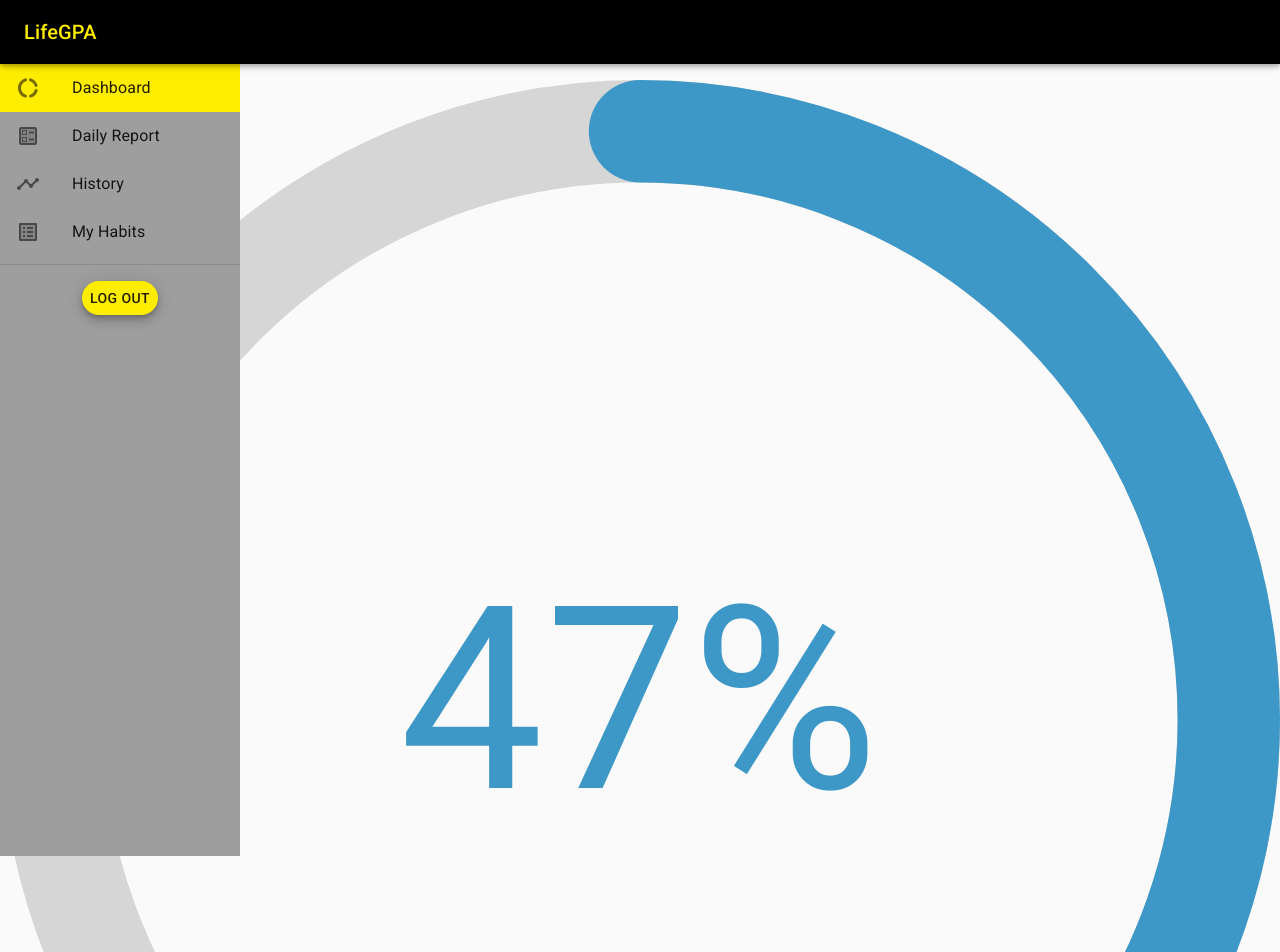
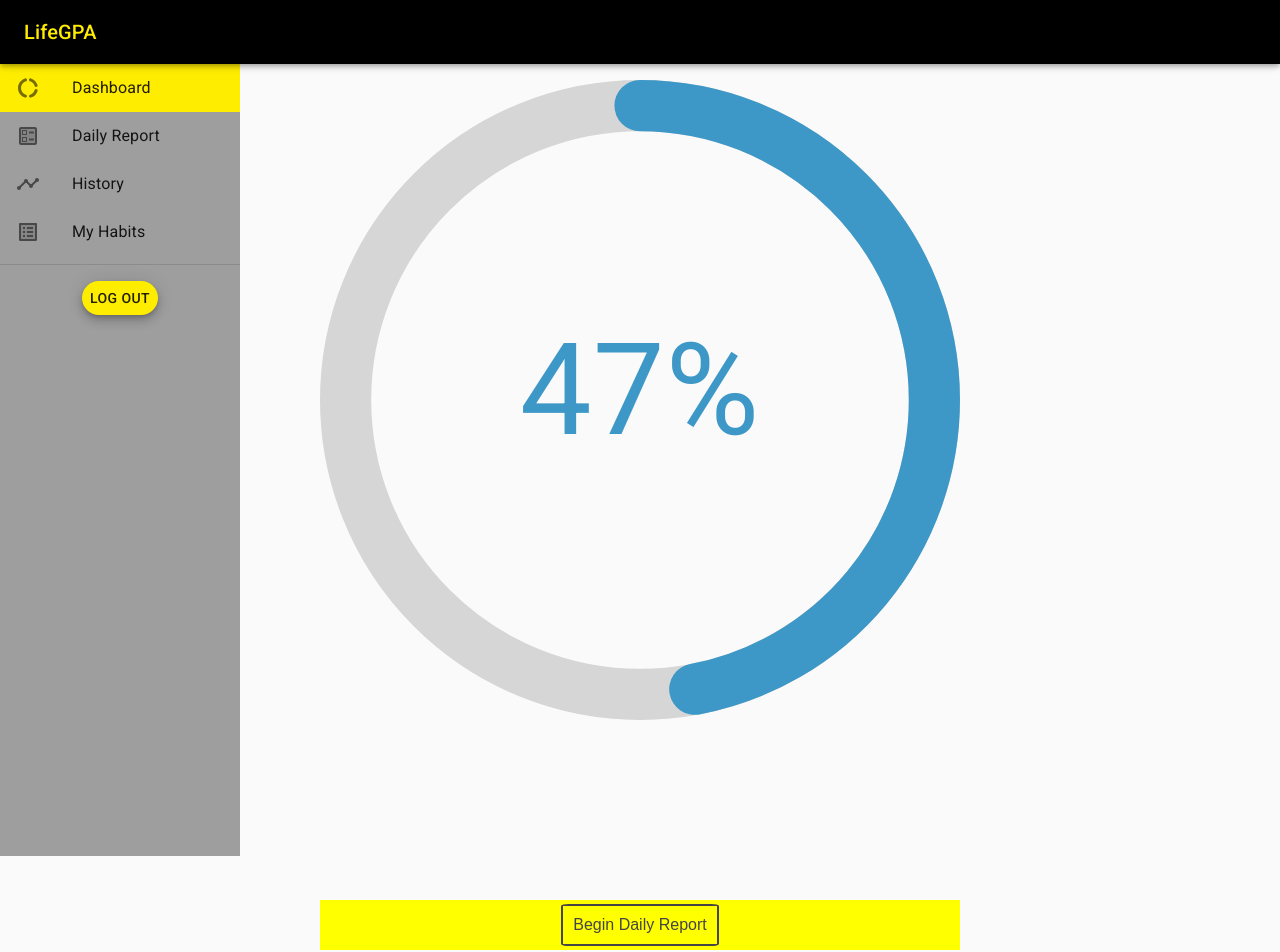
Before and after one commit to lifegpa-bw/lifegpa-frontend, a React (Create React App) app: page /dashboard in a window 1280 px wide. Shown: the top 952 px of the page. Built offline with nearby package versions, Linux system fonts and the light colour scheme; sample sign-in values are in the browser's storage.

Commit message:
add style for Dashboard progress bar / Dashboard.js / index.css

```diff
--- a/src/components/DailyApprovals.jsx
+++ b/src/components/DailyApprovals.jsx
@@ -171,10 +171,10 @@ export default function DailyApprovals() {
           <div className='reportTitle'>{report.title}</div>
 
           <div>
-            <button id='btn1' onClick={() => onYesHandle(report.id)}>
+            <button class='btn' id='btn1' onClick={() => onYesHandle(report.id)}>
               Yes
             </button>
-            <button id='btn2' onClick={() => onNoHandle(report.id)}>
+            <button class='btn' id='btn2' onClick={() => onNoHandle(report.id)}>
               No
             </button>
           </div>
--- a/src/styles/index.css
+++ b/src/styles/index.css
@@ -41,7 +41,7 @@ html {
   background: #fafafa;
 }
 
-button {
+.btn {
   background-color: white;
   color: #454545;
   border: none;
@@ -68,3 +68,46 @@ button {
 .done2 {
   text-decoration: line-through #ffbebe;
 }
+
+.dash-board {
+  display: flex;
+  align-content: center;
+  justify-content: space-evenly;
+  flex-direction: column;
+  /* background-color: red */
+}
+.progress-bar {
+  display: flex;
+  align-items: center;
+  justify-content: center;
+  /* background-color: green; */
+  margin: 0 auto;
+  width: 50%;
+  height: 50%;
+}
+
+.begin-button {
+  display: flex;
+  align-items: center;
+  justify-content: center;
+  background-color: yellow;
+  margin: 180px auto 40px auto;
+  width: 50%;
+  height: 50%;
+}
+
+.begin-button button {
+  background-color:  yellow;
+  color: #454545;
+  border: 2px solid #454545;
+  /* outline: 2px black; */
+  cursor: pointer;
+  padding: 10px;
+  text-align: center;
+  text-decoration: none;
+  display: inline-block;
+  font-size: 16px;
+  margin: 4px 2px;
+  border-radius: 5%;
+
+}
```
